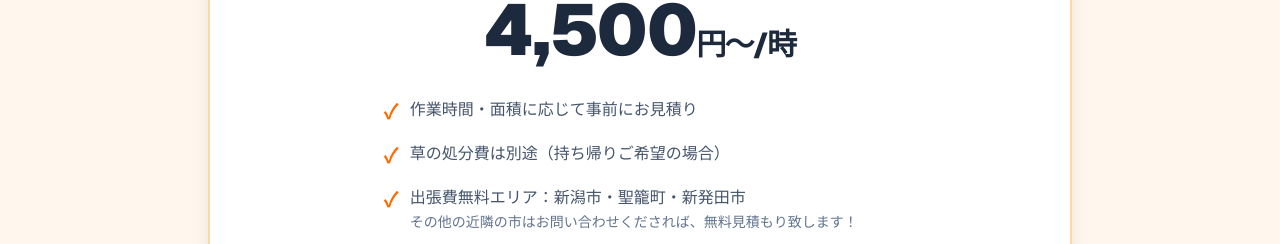
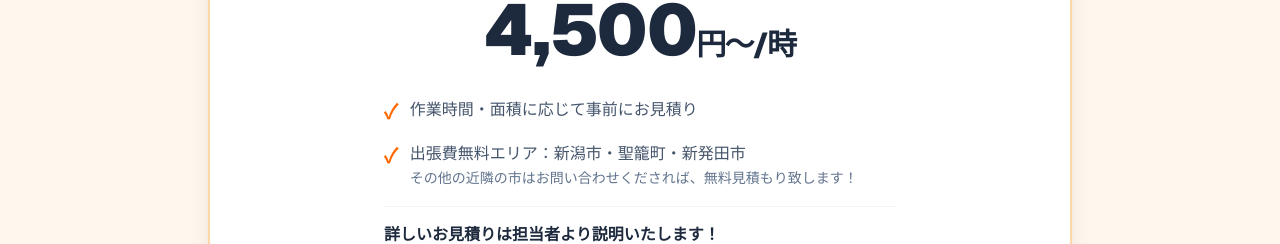
Before and after one commit to kko733584-netizen/otsunoma-rescue, a Next.js app: page /kusa in a window 1280 px wide. Shown: the part 1484-1728 px from the top of the page. Built offline with nearby package versions, Linux system fonts and the light colour scheme.

Commit message:
Remove disposal fee line from kusa LP pricing section

```diff
--- a/src/app/kusa/page.tsx
+++ b/src/app/kusa/page.tsx
@@ -150,7 +150,6 @@ export default function GrassCuttingPage() {
             </div>
             <ul className="text-slate-600 space-y-4 text-left max-w-lg mx-auto font-medium">
               <li className="flex items-start gap-3"><span className="text-orange-500 text-xl font-bold">✓</span> 作業時間・面積に応じて事前にお見積り</li>
-              <li className="flex items-start gap-3"><span className="text-orange-500 text-xl font-bold">✓</span> 草の処分費は別途（持ち帰りご希望の場合）</li>
               <li className="flex items-start gap-3">
                 <span className="text-orange-500 text-xl font-bold">✓</span>
                 <span>
--- a/src/app/lp/kusa/page.tsx
+++ b/src/app/lp/kusa/page.tsx
@@ -150,7 +150,6 @@ export default function GrassCuttingLP() {
             </div>
             <ul className="text-slate-600 space-y-4 text-left max-w-lg mx-auto font-medium">
               <li className="flex items-start gap-3"><span className="text-orange-500 text-xl font-bold">✓</span> 作業時間・面積に応じて事前にお見積り</li>
-              <li className="flex items-start gap-3"><span className="text-orange-500 text-xl font-bold">✓</span> 草の処分費は別途（持ち帰りご希望の場合）</li>
               <li className="flex items-start gap-3">
                 <span className="text-orange-500 text-xl font-bold">✓</span>
                 <span>
--- a/src/app/services/kusa-sentei/page.tsx
+++ b/src/app/services/kusa-sentei/page.tsx
@@ -150,7 +150,6 @@ export default function KSPage() {
             </div>
             <ul className="text-slate-600 space-y-4 text-left max-w-lg mx-auto font-medium">
               <li className="flex items-start gap-3"><span className="text-orange-500 text-xl font-bold">✓</span> 作業時間・面積に応じて事前にお見積り</li>
-              <li className="flex items-start gap-3"><span className="text-orange-500 text-xl font-bold">✓</span> 草の処分費は別途（持ち帰りご希望の場合）</li>
               <li className="flex items-start gap-3">
                 <span className="text-orange-500 text-xl font-bold">✓</span>
                 <span>
```
